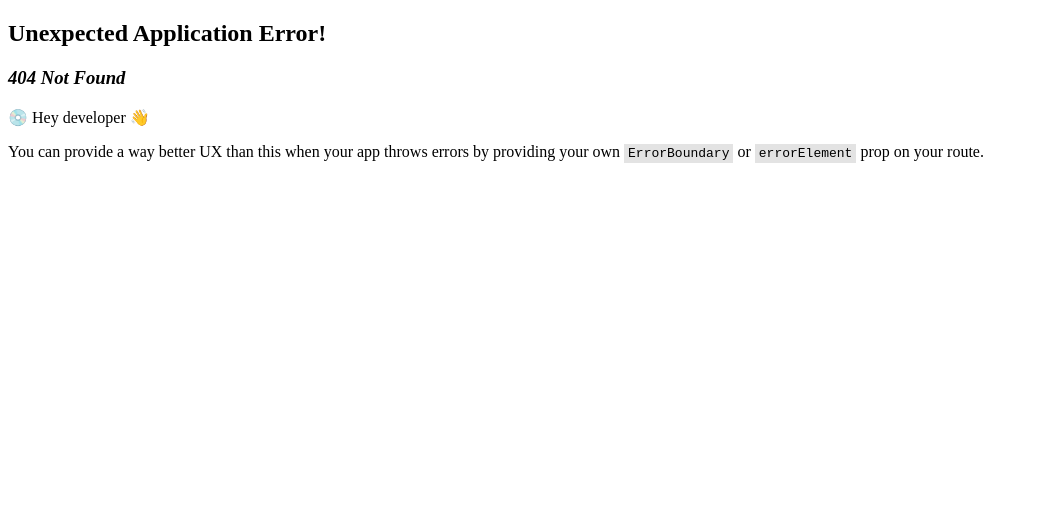
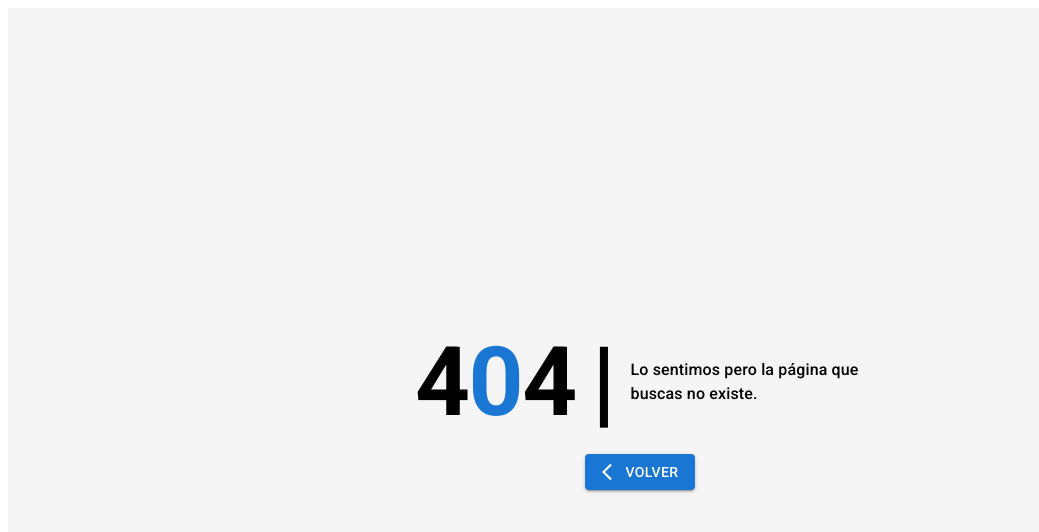
Before and after one commit to Homework-Depo/Tesis-Client, a React (Vite) app: page /casos in a window 1280 px wide. Before the commit this address had no page. Shown: the top 532 px of the page, without its empty margins (0-1039 px from the left). Built offline with nearby package versions, Linux system fonts and the light colour scheme.

Commit message:
NotFound Page

```diff
--- a/src/main.tsx
+++ b/src/main.tsx
@@ -23,6 +23,10 @@ import DetailsClient from './pages/Clients/details/DetailsClient'
 import detailsClientLoader from "./pages/Clients/details/loader";
 import UpdateClient from './pages/Clients/update/UpdateClient'
 import loaderUpdateClient from "./pages/Clients/update/loader";
+import accessRouteProtection from "./utils/accessRouteProtection";
+
+
+import NotFound from './pages/NotFound/NotFound'
 
 import { esES } from '@mui/x-data-grid'
 
@@ -57,7 +61,8 @@ const router = createBrowserRouter([
     children: [
       {
         path: "/",
-        element: <Main />
+        element: <Main />,
+        loader: async () => { await accessRouteProtection(); return null }
       },
       {
         path: "clientes",
@@ -77,6 +82,7 @@ const router = createBrowserRouter([
       {
         path: "clientes/nuevo",
         element: <NewClient />,
+        loader: async () => { await accessRouteProtection(); return null },
         action: newClientAction
       },
       {
@@ -86,6 +92,10 @@ const router = createBrowserRouter([
         action: settingsAction
       }
     ]
+  },
+  {
+    path: "*",
+    element: <NotFound />
   }
 ]);
 
--- a/src/pages/Clients/details/loader.ts
+++ b/src/pages/Clients/details/loader.ts
@@ -1,8 +1,10 @@
 import { Params } from "react-router-dom";
+import accessRouteProtection from "../../../utils/accessRouteProtection";
 
 const backendUrl = import.meta.env.VITE_BACKEND_URL;
 
 const action = async ({ params }: { params: Params }) => {
+  await accessRouteProtection();
 
   const { id } = params;
 
--- a/src/pages/Clients/update/loader.ts
+++ b/src/pages/Clients/update/loader.ts
@@ -1,8 +1,10 @@
 import { Params } from "react-router-dom";
+import accessRouteProtection from "../../../utils/accessRouteProtection";
 
 const backendUrl = import.meta.env.VITE_BACKEND_URL;
 
 const action = async ({ params }: { params: Params }) => {
+  await accessRouteProtection();
 
   const { id } = params;
 
--- /dev/null
+++ b/src/pages/NotFound/NotFound.tsx
@@ -0,0 +1,64 @@
+import { Box, Button, Container, Paper, Typography } from "@mui/material";
+import { Link, useNavigate } from "react-router-dom";
+import ArrowBackIosNewIcon from '@mui/icons-material/ArrowBackIosNew';
+
+export default function NotFound() {
+  const navigate = useNavigate();
+
+  const handleClick = () => {
+    throw navigate("/", { replace: true });
+  };
+
+  return (
+    <Box
+      display={"flex"}
+      justifyContent={"center"}
+      alignItems={"center"}
+      height={"100dvh"}
+      sx={{
+        backgroundColor: "background.default"
+      }}
+    >
+
+      <Box
+        padding={{
+          xs: 2,
+          md: 4
+        }}
+        width={"auto"}
+        height={"auto"}
+      >
+        {/* <Paper elevation={10}> */}
+        <Box
+          display={"flex"}
+          justifyContent={"center"}
+          alignItems={"center"}
+          flexDirection={"row"}
+          maxWidth={450}
+          gap={2}
+        >
+          <Typography component={"div"} display={"flex"} fontWeight={700} variant="h1">
+            4
+            <Typography variant="h1" fontWeight={700} color={"primary.main"}>0</Typography>
+            4
+          </Typography>
+          <Typography variant="h1" fontWeight={700}>|</Typography>
+          <Typography variant="body1" fontWeight={500}>Lo sentimos pero la página que buscas no existe.</Typography>
+        </Box>
+        <Box
+          display={"flex"}
+          mt={2}
+          justifyContent={"center"}
+        >
+          <Button
+            onClick={handleClick}
+            startIcon={<ArrowBackIosNewIcon />}
+            variant="contained">
+            Volver
+          </Button>
+        </Box>
+        {/* </Paper> */}
+      </Box>
+    </Box >
+  );
+}
```
